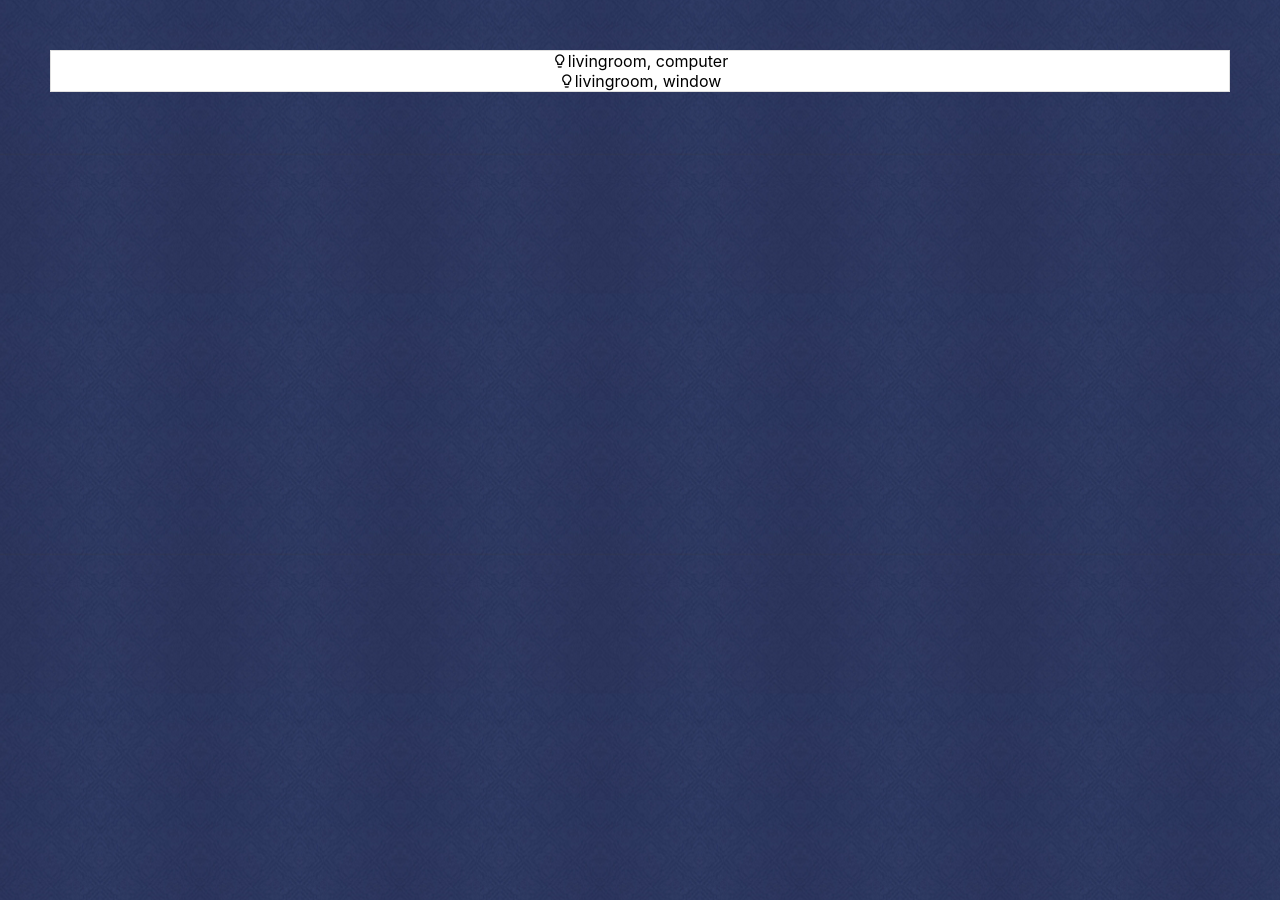
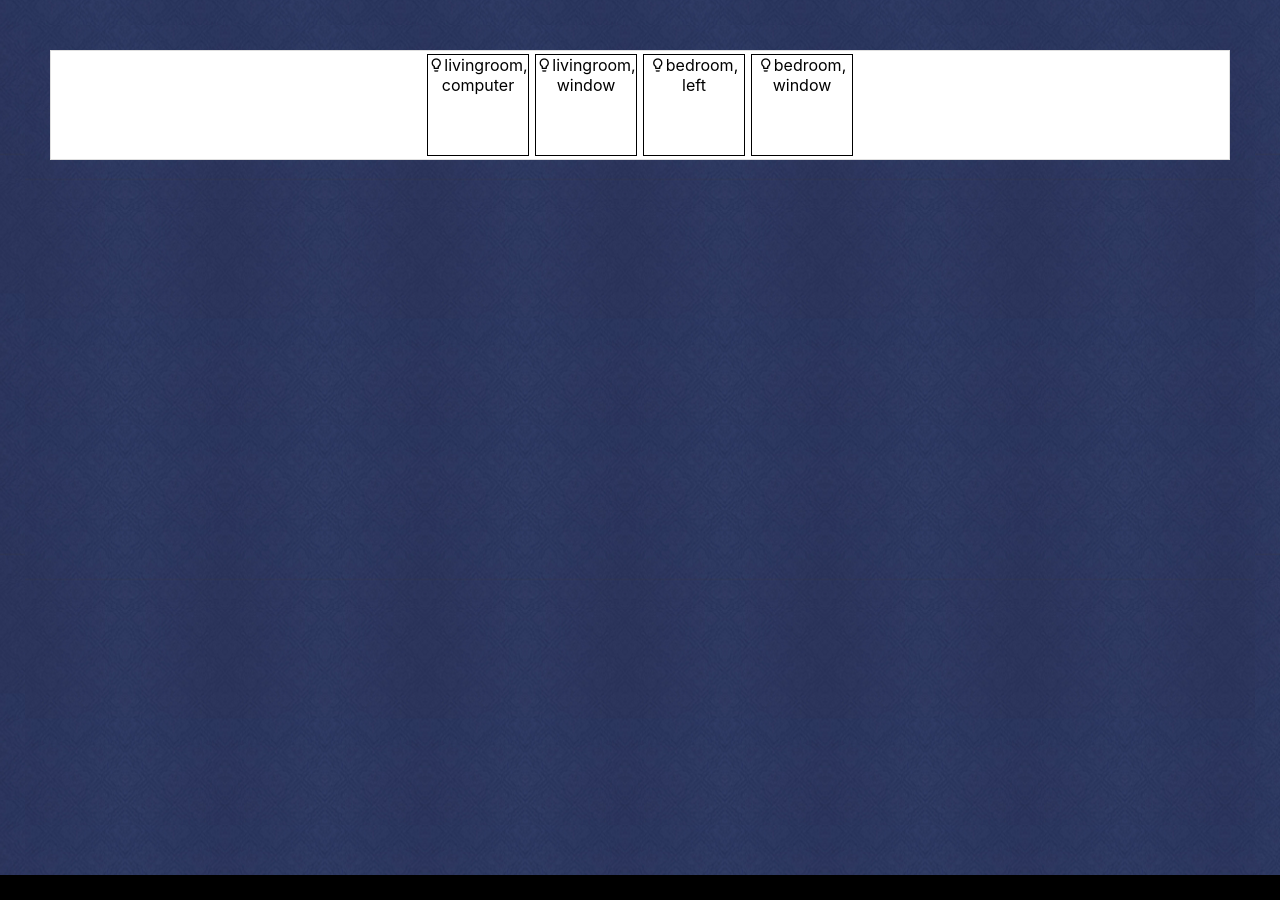
Before and after one commit to ogelami/housekeeper, a React (Create React App) app in the folder web/: page / in a window 1280 px wide. After the commit the page ends 875 px from the top, so only its background shows below. Built offline with nearby package versions, Linux system fonts and the light colour scheme; no server answers.

Commit message:
cardifacturing start

```diff
--- a/web/src/App.css
+++ b/web/src/App.css
@@ -2,6 +2,8 @@ html, body
 {
   height: 100%;
   margin: 0;
+  padding: 25px;
+  background: url('/v.png') repeat #000;
 }
 
 main
@@ -13,8 +15,6 @@ main
 
 #app {
   text-align: center;
-  background: url('/v.png') repeat #000;
-  padding: 50px;
   height: 100%;
 }
 
@@ -22,6 +22,15 @@ main
   #app {
     padding: 0;
   }
+}
+
+.appliances > div
+{
+  width: 100px;
+  height: 100px;
+  display: inline-block;
+  border: 1px solid #000;
+  margin: 3px;
 }
 
 .overlay
--- a/web/src/App.js
+++ b/web/src/App.js
@@ -7,6 +7,7 @@ import './App.css';
 
 class App extends React.Component {
   webSocket = new WebSocket('ws://' + (Configuration.webSocketServer || document.location.host) + '/echo');
+  messageListeners = [];
 
   broadcastMessage = (topic, message) => {
     if(this.webSocket.readyState === WebSocket.OPEN) {
@@ -16,6 +17,10 @@ class App extends React.Component {
     {
       console.log('Could not send readyState not open currently set to ' + this.webSocket.readyState);
     }
+  }
+
+  registerMessageReceivedListener = func => {
+    this.messageListeners.push(func);
   }
 
   componentDidMount() {
@@ -32,6 +37,13 @@ class App extends React.Component {
     this.webSocket.onclose = () => {
       console.log('erm looks like ws is closing.');
     }
+
+    this.webSocket.onmessage = (message) => {
+      for (const listener of this.messageListeners) {
+        listener.call(this, JSON.parse(message.data));
+//        console.log(listener);
+      }
+    }
   }
 
   render() {
@@ -39,7 +51,9 @@ class App extends React.Component {
       <div>
         <Overlay/>
         <main>
-          <Appliances f={this.broadcastMessage} messageReceived={this.webSocket.onmessage} configuration={Configuration.switchList}/>
+          <div className="appliances">
+            <Appliances broadcastMessage={this.broadcastMessage} registerMessageReceivedListener={this.registerMessageReceivedListener} configuration={Configuration.switchList}/>
+          </div>
         </main>
       </div>
     );
--- a/web/src/Configuration.js
+++ b/web/src/Configuration.js
@@ -1,7 +1,7 @@
 import BlitzWolfSHP from './components/appliance/BlitzWolfSHP';
 
 const Config = {
-  webSocketServer: '127.0.0.1:1337',
+  webSocketServer: false,
   switchList: [
     {
       type: BlitzWolfSHP,
@@ -16,6 +16,20 @@ const Config = {
       location: 'window',
       command: 'livingroom_light_window/cmnd/POWER',
       status: 'livingroom_light_window/stat/POWER'
+    },
+    {
+      type: BlitzWolfSHP,
+      room: 'bedroom',
+      location: 'left',
+      command: 'bedroom_light_left/cmnd/POWER',
+      status: 'bedroom_light_left/cmnd/POWER'
+    },
+    {
+      type: BlitzWolfSHP,
+      room: 'bedroom',
+      location: 'window',
+      command: 'bedroom_light_window/cmnd/POWER',
+      status: 'bedroom_light_window/cmnd/POWER'
     }
   ]
 };
--- a/web/src/components/Appliances.js
+++ b/web/src/components/Appliances.js
@@ -5,7 +5,7 @@ class Applicances extends React.Component {
     return this.props.configuration.map((_switch, iterator) => {
       const SwitchType = _switch.type;
 
-      return <SwitchType f={this.props.f} key={iterator} command={_switch.command} status={_switch.status} room={_switch.room} location={_switch.location} />
+      return <SwitchType broadcastMessage={this.props.broadcastMessage} registerMessageReceivedListener={this.props.registerMessageReceivedListener} key={iterator} command={_switch.command} status={_switch.status} room={_switch.room} location={_switch.location} />
     });
   }
 }
--- a/web/src/components/appliance/BlitzWolfSHP.js
+++ b/web/src/components/appliance/BlitzWolfSHP.js
@@ -3,10 +3,16 @@ import React from 'react';
 class BlitzWolfSHP extends React.Component {
   constructor(props) {
     super(props);
+    this.state = { on : false };
+  }
 
-    console.log(props);
-
-    this.state = { on : false };
+  componentDidMount() {
+    this.props.registerMessageReceivedListener(data => {
+      if (data.topic === this.props.status) {
+        this.setState({ on: data.message === 'ON' });
+        console.log(data.message);
+      }
+    });
   }
 
   config = {
@@ -17,8 +23,7 @@ class BlitzWolfSHP extends React.Component {
   changeState = () => {
     let newState = !this.state.on;
 
-    this.setState({ on: newState });
-    this.props.f(this.props.command, newState ? '1' : '0');
+    this.props.broadcastMessage(this.props.command, newState ? 'ON' : 'OFF');
   }
 
   render() {
```
